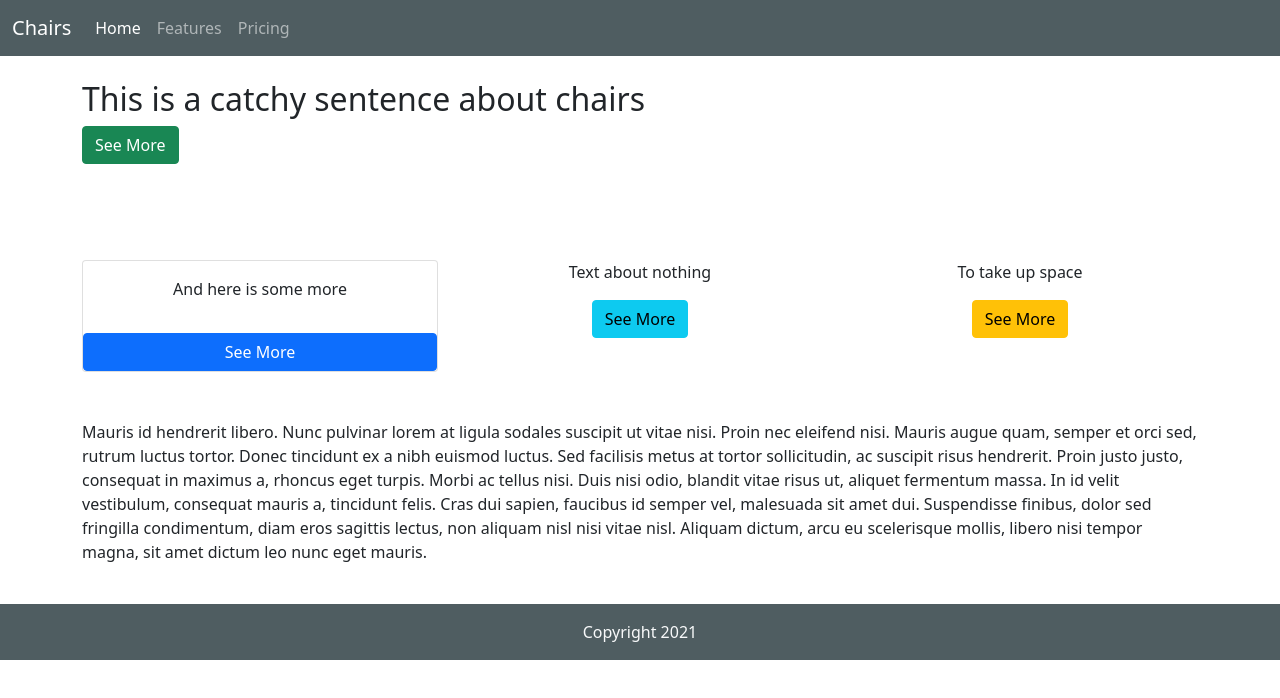
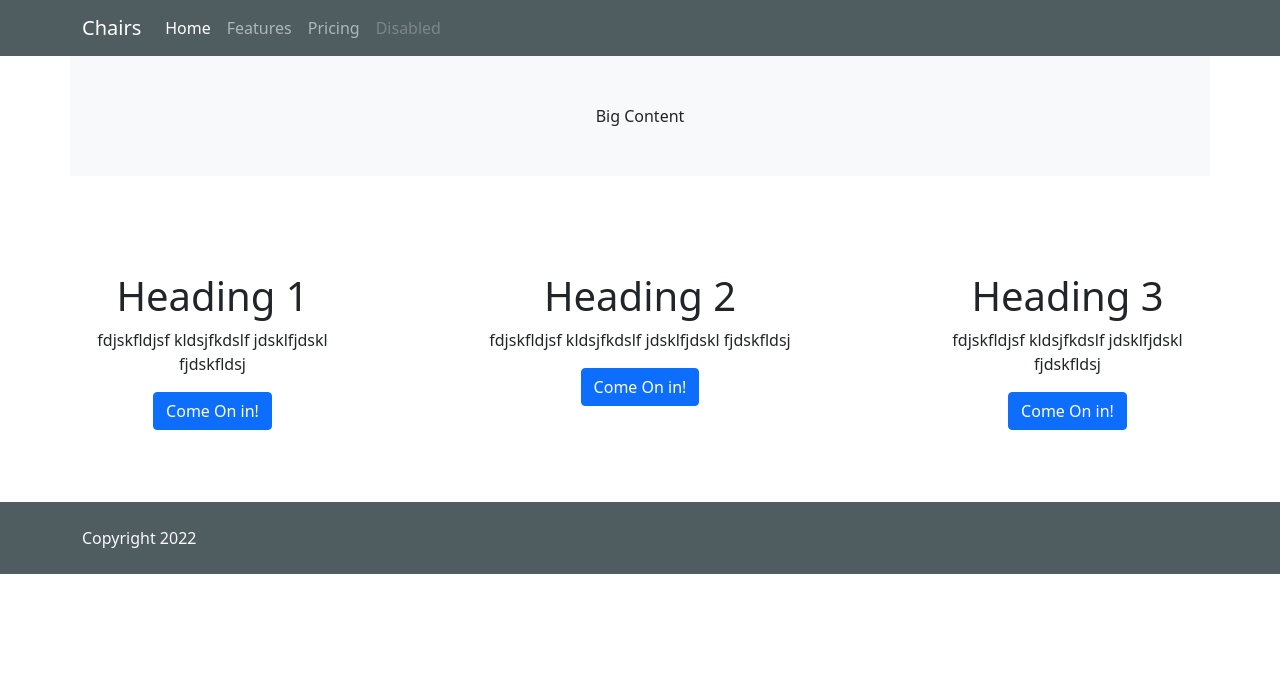
Before and after one commit to natafaye/fesd-week-3, a website: page week3.html in a window 1280 px wide. Drawn offline with nearby package versions, Linux system fonts and the light colour scheme.

Commit message:
3/30/22 class

```diff
--- a/week3.css
+++ b/week3.css
@@ -1,4 +1,3 @@
-
 .bg-slate {
     background-color: #4F5D61;
 }
--- a/week3.html
+++ b/week3.html
@@ -1,16 +1,18 @@
 <!DOCTYPE html>
 <html lang="en">
+
 <head>
     <meta charset="UTF-8">
     <meta http-equiv="X-UA-Compatible" content="IE=edge">
     <meta name="viewport" content="width=device-width, initial-scale=1.0">
-    <title>Chairs</title>
-    <link rel="stylesheet" href="node_modules/bootstrap/dist/css/bootstrap.min.css">
-    <link rel="stylesheet" href="week3.css">
+    <link rel="stylesheet" href="node_modules/bootstrap/dist/css/bootstrap.min.css" />
+    <link rel="stylesheet" href="week3.css" />
+    <title>Document</title>
 </head>
+
 <body>
-    <nav class="navbar navbar-expand-lg navbar-dark bg-slate">
-        <div class="container-fluid">
+    <nav class="navbar navbar-expand-md bg-slate navbar-dark">
+        <div class="container">
             <a class="navbar-brand" href="#">Chairs</a>
             <button class="navbar-toggler" type="button" data-bs-toggle="collapse" data-bs-target="#navbarNav"
                 aria-controls="navbarNav" aria-expanded="false" aria-label="Toggle navigation">
@@ -27,58 +29,53 @@
                     <li class="nav-item">
                         <a class="nav-link" href="#">Pricing</a>
                     </li>
+                    <li class="nav-item">
+                        <a class="nav-link disabled">Disabled</a>
+                    </li>
                 </ul>
             </div>
         </div>
     </nav>
     <div class="container">
-        <div class="row mt-4">
-            <div class="col">
-                <h2>This is a catchy sentence about chairs</h2>
-                <button class="btn btn-success">See More</button>
+        <div class="row mb-5">
+            <div class="col bg-light text-center p-5">
+                Big Content
             </div>
         </div>
-        <div class="row my-5 text-center gy-5">
-            <div class="col-md">
-                <div class="card">
-                    <div class="card-body">
-                        <p>And here is some more</p>
-                    </div>
-                    <button class="btn btn-primary">See More</button>
+        <div class="row text-center">
+            <div class="col-sm my-5">
+                <h1>Heading 1</h1>
+                <p>
+                    fdjskfldjsf kldsjfkdslf jdsklfjdskl fjdskfldsj
+                </p>
+                <button class="btn btn-primary">Come On in!</button>
+            </div>
+            <div class="col-sm d-md-none d-lg-block col-lg-6 my-5">
+                <h1>Heading 2</h1>
+                <p>
+                    fdjskfldjsf kldsjfkdslf jdsklfjdskl fjdskfldsj
+                </p>
+                <button class="btn btn-primary">Come On in!</button>
+            </div>
+            <div class="col-sm my-5">
+                <h1>Heading 3</h1>
+                <p>
+                    fdjskfldjsf kldsjfkdslf jdsklfjdskl fjdskfldsj
+                </p>
+                <button class="btn btn-primary">Come On in!</button>
+            </div>
+        </div>
+    </div>
+    <footer class="bg-slate text-light mt-4 py-4">
+        <div class="container">
+            <div class="row">
+                <div class="col">
+                    Copyright 2022
                 </div>
             </div>
-            <div class="d-none d-sm-block col-md">
-                <p>Text about nothing</p>
-                <button class="btn btn-info">See More</button>
-            </div>
-            <div class="col-md">
-                <p>To take up space</p>
-                <button class="btn btn-warning">See More</button>
-            </div>
-        </div>
-        <div class="row my-4">
-            <p>Mauris id hendrerit libero. Nunc pulvinar lorem at ligula sodales
-            suscipit ut vitae nisi. Proin nec eleifend nisi. Mauris augue quam,
-            semper et orci sed, rutrum luctus tortor. Donec tincidunt ex a nibh
-            euismod luctus. Sed facilisis metus at tortor sollicitudin, ac
-            suscipit risus hendrerit. Proin justo justo, consequat in maximus a,
-            rhoncus eget turpis. Morbi ac tellus nisi. Duis nisi odio, blandit
-            vitae risus ut, aliquet fermentum massa. In id velit vestibulum,
-            consequat mauris a, tincidunt felis. Cras dui sapien, faucibus id
-            semper vel, malesuada sit amet dui. Suspendisse finibus, dolor sed
-            fringilla condimentum, diam eros sagittis lectus, non aliquam nisl
-            nisi vitae nisl. Aliquam dictum, arcu eu scelerisque mollis, libero
-            nisi tempor magna, sit amet dictum leo nunc eget mauris.</p>
-        </div>
-    </div>
-    <!-- <div class="popup">
-        <h2>Sign up for our newsletter!</h2>
-    </div> -->
-    <footer class="bg-slate text-light p-3 text-center">
-        <div>
-            Copyright 2021
         </div>
     </footer>
     <script src="node_modules/bootstrap/dist/js/bootstrap.bundle.js"></script>
 </body>
+
 </html>
```
